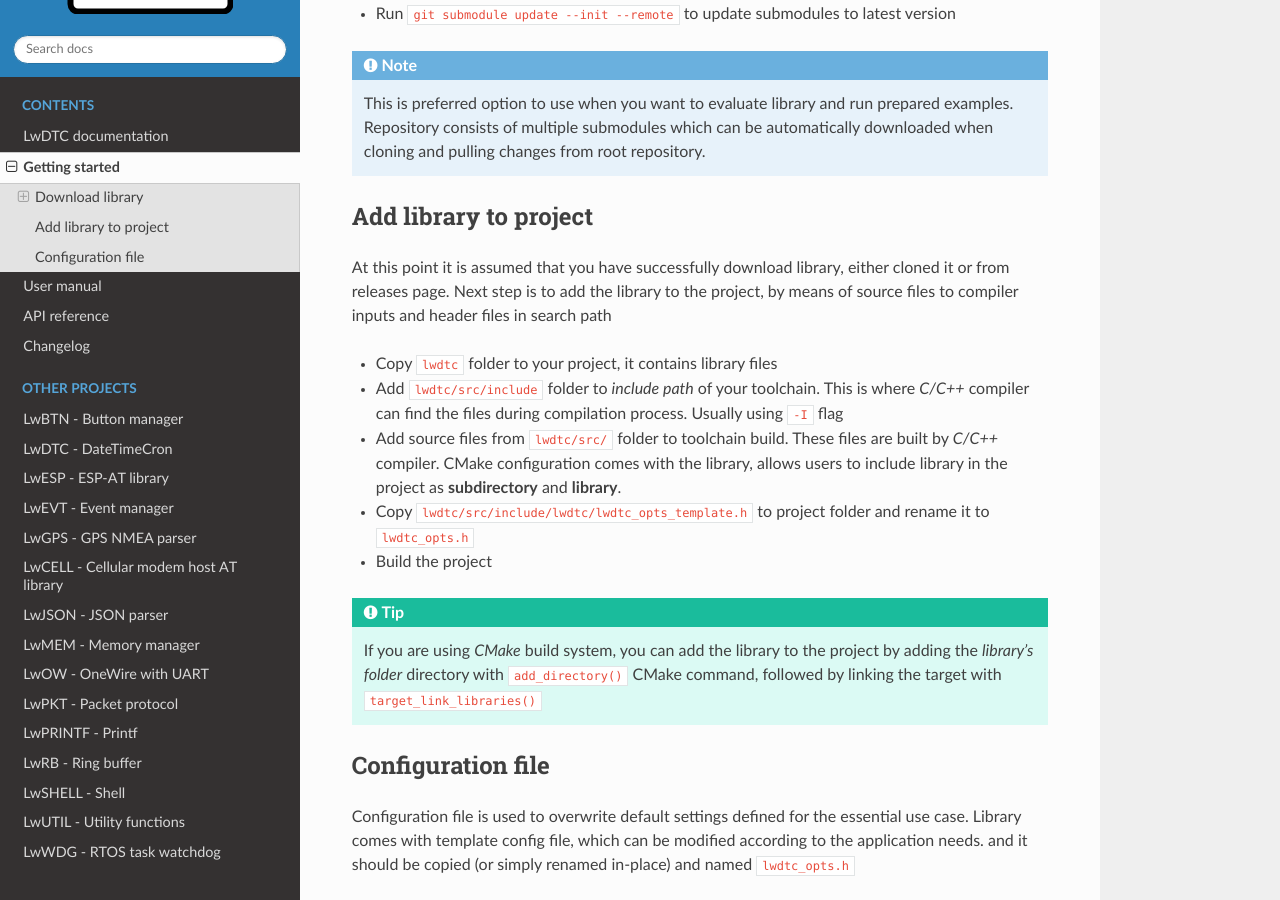
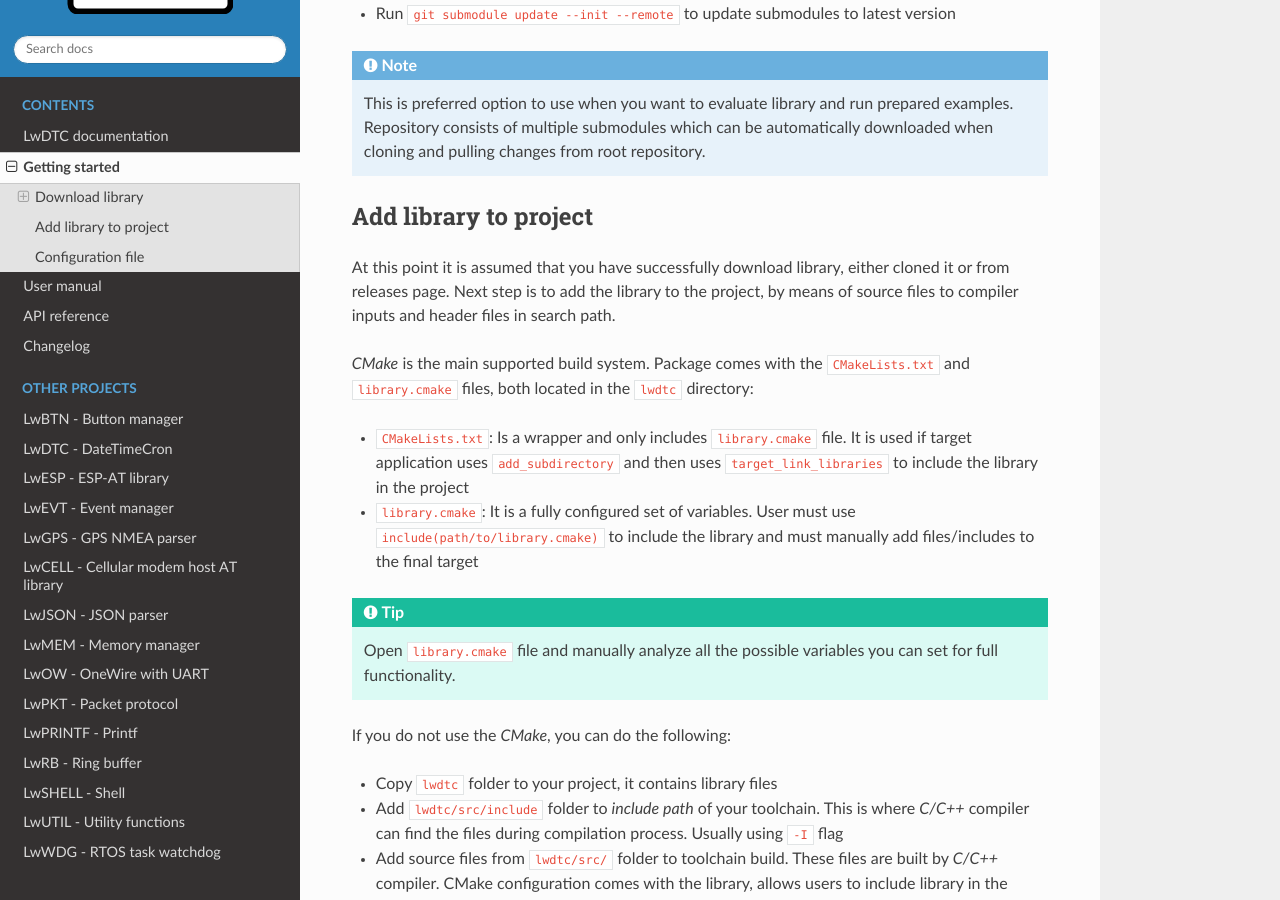
Before and after one commit to MaJerle/lwdtc, a Sphinx documentation site: the page built from docs/get-started/index.rst, in a window 1280 px wide and 900 px high, scrolled down 1166 px. Built offline with Sphinx 7.4.7 and the Read the Docs theme 2.0.0, drawn with Linux system fonts in a browser that asks for light colours; the version number could not be read and is left out.

Commit message:
Improve the cmake documentation

```diff
--- a/docs/get-started/index.rst
+++ b/docs/get-started/index.rst
@@ -58,17 +58,23 @@
 ^^^^^^^^^^^^^^^^^^^^^^
 
 At this point it is assumed that you have successfully download library, either cloned it or from releases page.
-Next step is to add the library to the project, by means of source files to compiler inputs and header files in search path
+Next step is to add the library to the project, by means of source files to compiler inputs and header files in search path.
+
+*CMake* is the main supported build system. Package comes with the ``CMakeLists.txt`` and ``library.cmake`` files, both located in the ``lwdtc`` directory:
+
+* ``CMakeLists.txt``: Is a wrapper and only includes ``library.cmake`` file. It is used if target application uses ``add_subdirectory`` and then uses ``target_link_libraries`` to include the library in the project
+* ``library.cmake``: It is a fully configured set of variables. User must use ``include(path/to/library.cmake)`` to include the library and must manually add files/includes to the final target
+
+.. tip::
+    Open ``library.cmake`` file and manually analyze all the possible variables you can set for full functionality.
+
+If you do not use the *CMake*, you can do the following:
 
 * Copy ``lwdtc`` folder to your project, it contains library files
 * Add ``lwdtc/src/include`` folder to `include path` of your toolchain. This is where `C/C++` compiler can find the files during compilation process. Usually using ``-I`` flag
 * Add source files from ``lwdtc/src/`` folder to toolchain build. These files are built by `C/C++` compiler. CMake configuration comes with the library, allows users to include library in the project as **subdirectory** and **library**.
 * Copy ``lwdtc/src/include/lwdtc/lwdtc_opts_template.h`` to project folder and rename it to ``lwdtc_opts.h``
 * Build the project
-
-.. tip::
-    If you are using *CMake* build system, you can add the library to the project by adding the *library's folder*
-    directory with ``add_directory()`` CMake command, followed by linking the target with ``target_link_libraries()``
 
 Configuration file
 ^^^^^^^^^^^^^^^^^^
```
Also changed, not shown: 1 other file.
